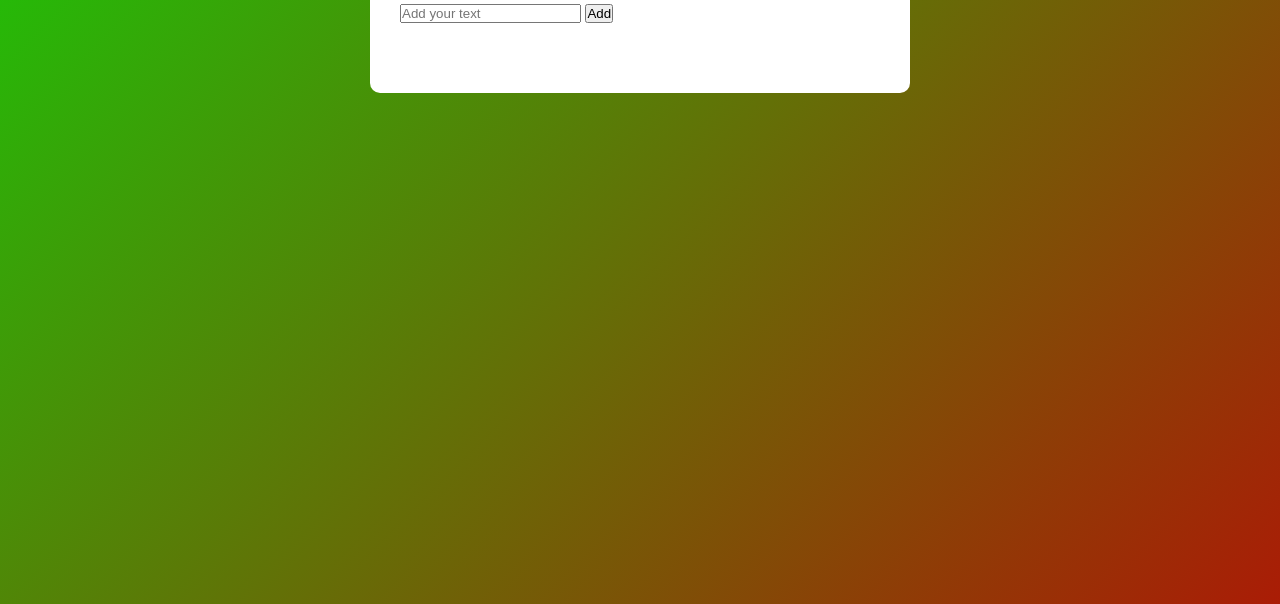
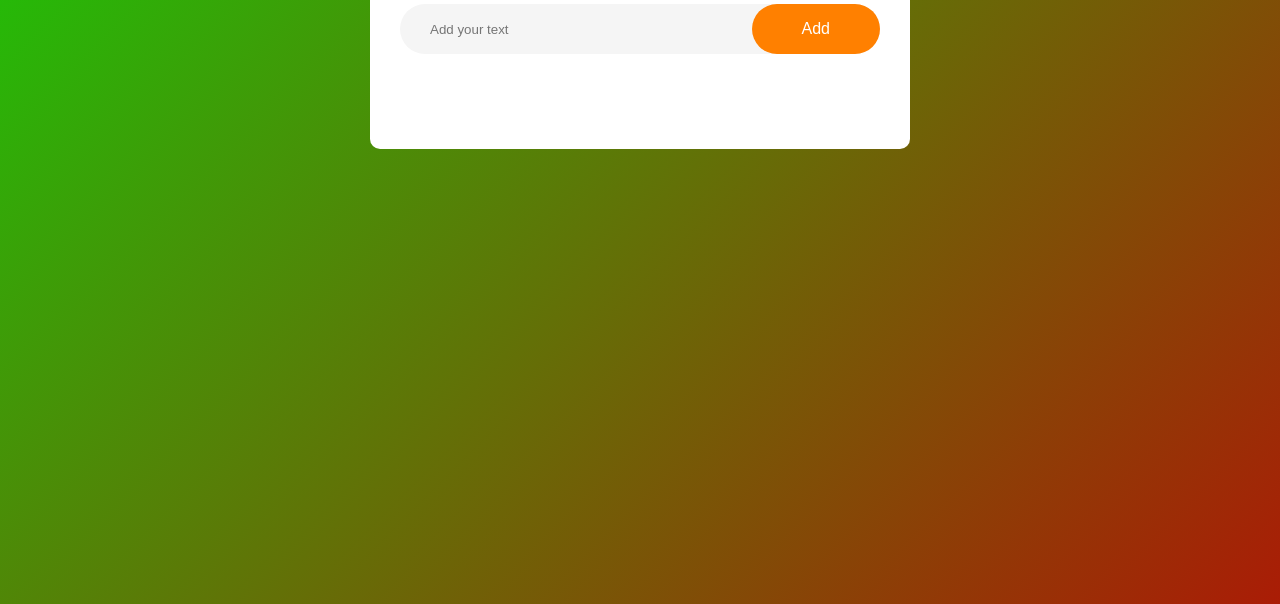
Before and after one commit to d4nc3w/To-Do-List-App, a plain HTML site: page App/index.html in a window 1280 px wide. Shown: the part 196-800 px from the top of the page. Drawn offline with Linux system fonts and the light colour scheme.

Commit message:
Fixed look of input row

```diff
--- a/App/style.css
+++ b/App/style.css
@@ -32,3 +32,33 @@
     width: 30px;
     margin-left: 10px;
 }
+
+.row{
+    display: flex;
+    align-items: center;
+    justify-content: space-between;
+    background: whitesmoke;
+    border-radius: 30px;
+    padding-left: 20px;
+    margin-bottom: 25px;
+}
+
+input{
+    flex: 1;
+    border: none;
+    outline: none;
+    background: transparent;
+    padding: 10px;
+    font-weight: 14px;
+}
+
+button{
+    border: none;
+    outline: none;
+    padding: 16px 50px;
+    background: rgb(255, 128, 0);
+    color: white;
+    font-size: 16px;
+    cursor: pointer;
+    border-radius: 40px;
+}
```
